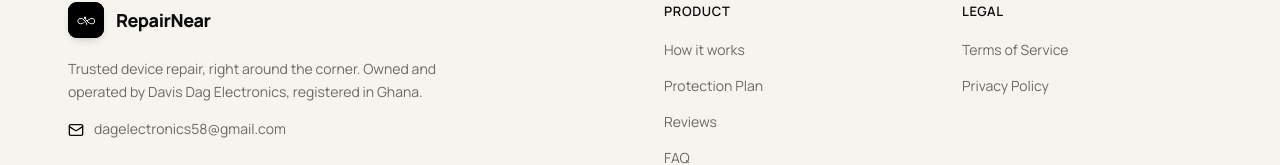
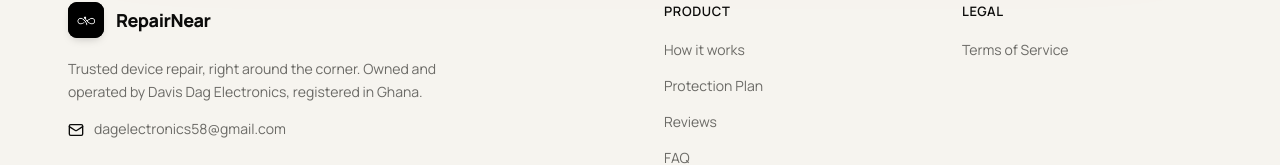
Before and after one commit to RepairNear/RepairNear-landingpage, a Next.js app: page / in a window 1280 px wide. Shown: the part 8967-9132 px from the top of the page. Built offline with nearby package versions, Linux system fonts and the light colour scheme.

Commit message:
completed final section

```diff
--- a/components/footer.tsx
+++ b/components/footer.tsx
@@ -11,7 +11,7 @@ const productLinks = [
 
 const legalLinks = [
   { label: "Terms of Service", href: "/terms" },
-  { label: "Privacy Policy", href: "/privacy" },
+  // { label: "Privacy Policy", href: "/privacy" },
 ];
 
 export default function Footer() {
```
